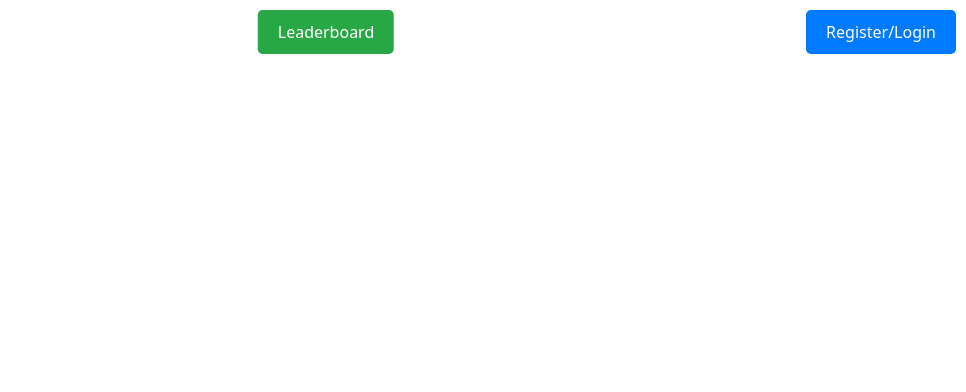
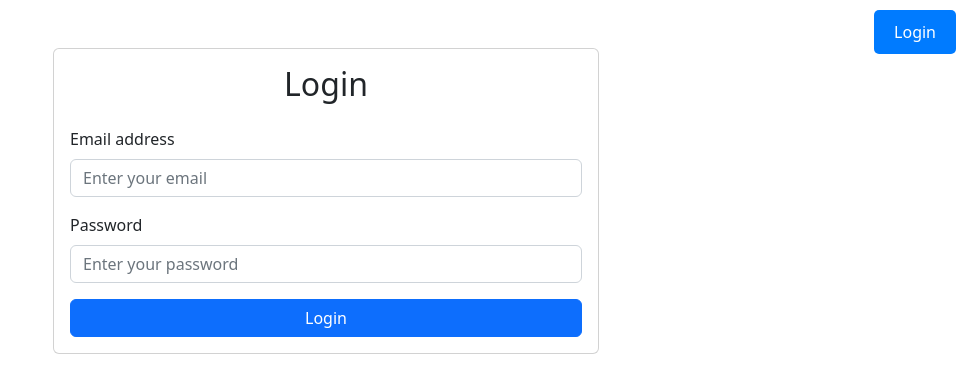
Before and after one commit to artemusuni/JustDoIt, a React (Vite) app in the folder BetterPrepared/: page /login in a window 1280 px wide. Shown: the top 392 px of the page, without its empty margins (314-1280 px from the left). Built offline with nearby package versions, Linux system fonts and the light colour scheme.

Commit message:
addded two pages

```diff
--- a/BetterPrepared/src/App.tsx
+++ b/BetterPrepared/src/App.tsx
@@ -1,10 +1,40 @@
-import ListGroup from "./components/ListGroup"
+import { Routes, Route, Link, useLocation } from "react-router-dom";
+import Login from "./External/Login";
 import "./App.css";
+
 function App() {
+  const location = useLocation(); // Get the current route
+
   return (
-    <div>
-      <button className="register-login">Register/Login</button>
-      <button className="leaderboard">Leaderboard</button>
+    <div className="welcome-page">
+      {/* Welcome Message */}
+      {location.pathname === "/" && (
+        <div className="welcome-message">
+          <h1>Welcome to BetterPrepared!</h1>
+          <p>
+            Your one-stop solution for staying organized and achieving your
+            goals.
+          </p>
+        </div>
+      )}
+
+      {/* Conditionally render the Leaderboard button */}
+      {location.pathname !== "/login" && (
+        <button className="leaderboard">Leaderboard</button>
+      )}
+
+      {/* Login Button */}
+      <button className="register-login">
+        <Link to="/login" style={{ color: "white", textDecoration: "none" }}>
+          Login
+        </Link>
+      </button>
+
+      {/* Routes */}
+      <Routes>
+        <Route path="/" element={<div />} /> {/* Empty main page */}
+        <Route path="/login" element={<Login />} />
+      </Routes>
     </div>
   );
 }
--- a/BetterPrepared/src/External/Login.tsx
+++ b/BetterPrepared/src/External/Login.tsx
@@ -0,0 +1,46 @@
+import React from "react";
+
+function Login() {
+  return (
+    <div className="container mt-5">
+      <div className="row justify-content-center">
+        <div className="col-md-6">
+          <div className="card">
+            <div className="card-body">
+              <h2 className="text-center mb-4">Login</h2>
+              <form>
+                <div className="mb-3">
+                  <label htmlFor="email" className="form-label">
+                    Email address
+                  </label>
+                  <input
+                    type="email"
+                    className="form-control"
+                    id="email"
+                    placeholder="Enter your email"
+                  />
+                </div>
+                <div className="mb-3">
+                  <label htmlFor="password" className="form-label">
+                    Password
+                  </label>
+                  <input
+                    type="password"
+                    className="form-control"
+                    id="password"
+                    placeholder="Enter your password"
+                  />
+                </div>
+                <button type="submit" className="btn btn-primary w-100">
+                  Login
+                </button>
+              </form>
+            </div>
+          </div>
+        </div>
+      </div>
+    </div>
+  );
+}
+
+export default Login;
--- a/BetterPrepared/src/main.tsx
+++ b/BetterPrepared/src/main.tsx
@@ -1,10 +1,14 @@
-import React from 'react'
-import ReactDOM from 'react-dom/client'
-import App from './App'
-import 'bootstrap/dist/css/bootstrap.css'
+// filepath: c:\Users\nicko\OneDrive\Desktop\JustDoIt\BetterPrepared\src\main.tsx
+import React from "react";
+import ReactDOM from "react-dom/client";
+import { BrowserRouter } from "react-router-dom";
+import App from "./App";
+import "bootstrap/dist/css/bootstrap.css";
 
-ReactDOM.createRoot(document.getElementById('root') as HTMLElement).render(
+ReactDOM.createRoot(document.getElementById("root") as HTMLElement).render(
   <React.StrictMode>
-    <App />
-  </React.StrictMode>,
-)
+    <BrowserRouter>
+      <App />
+    </BrowserRouter>
+  </React.StrictMode>
+);
```
